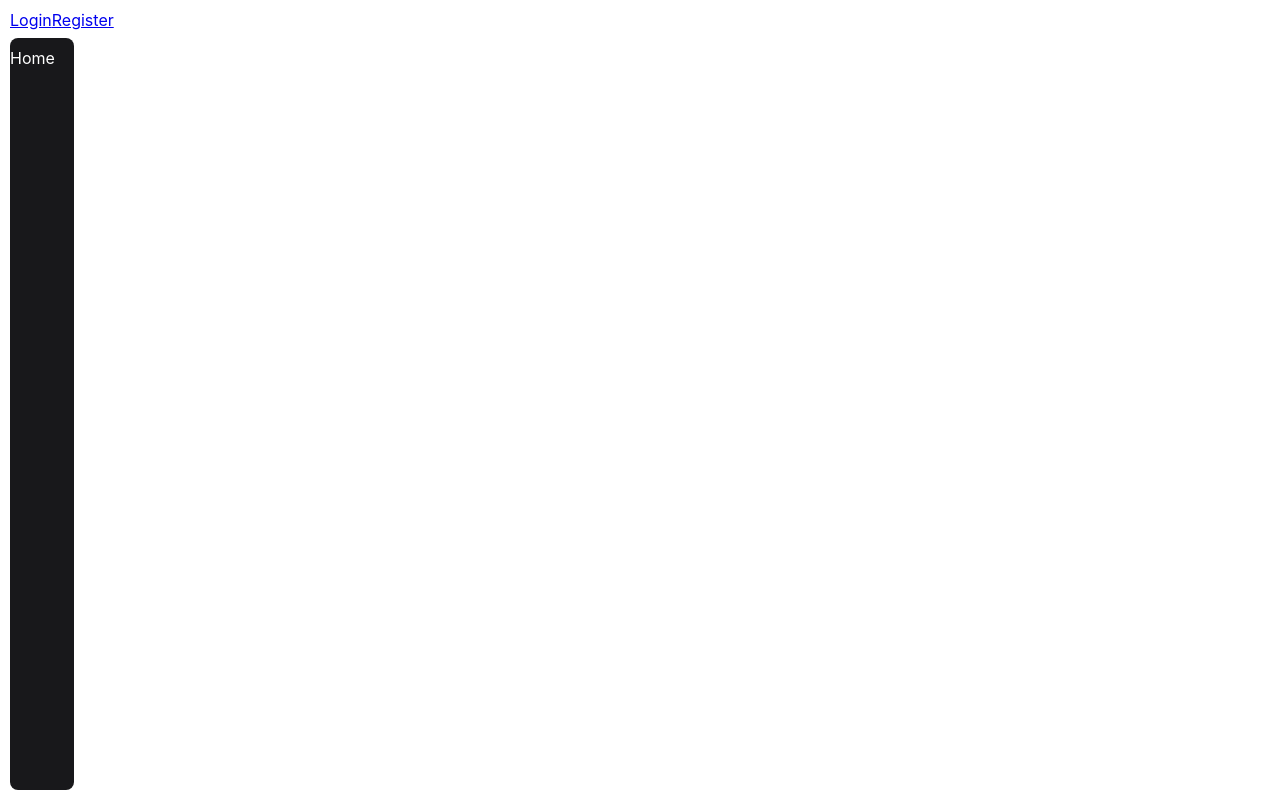
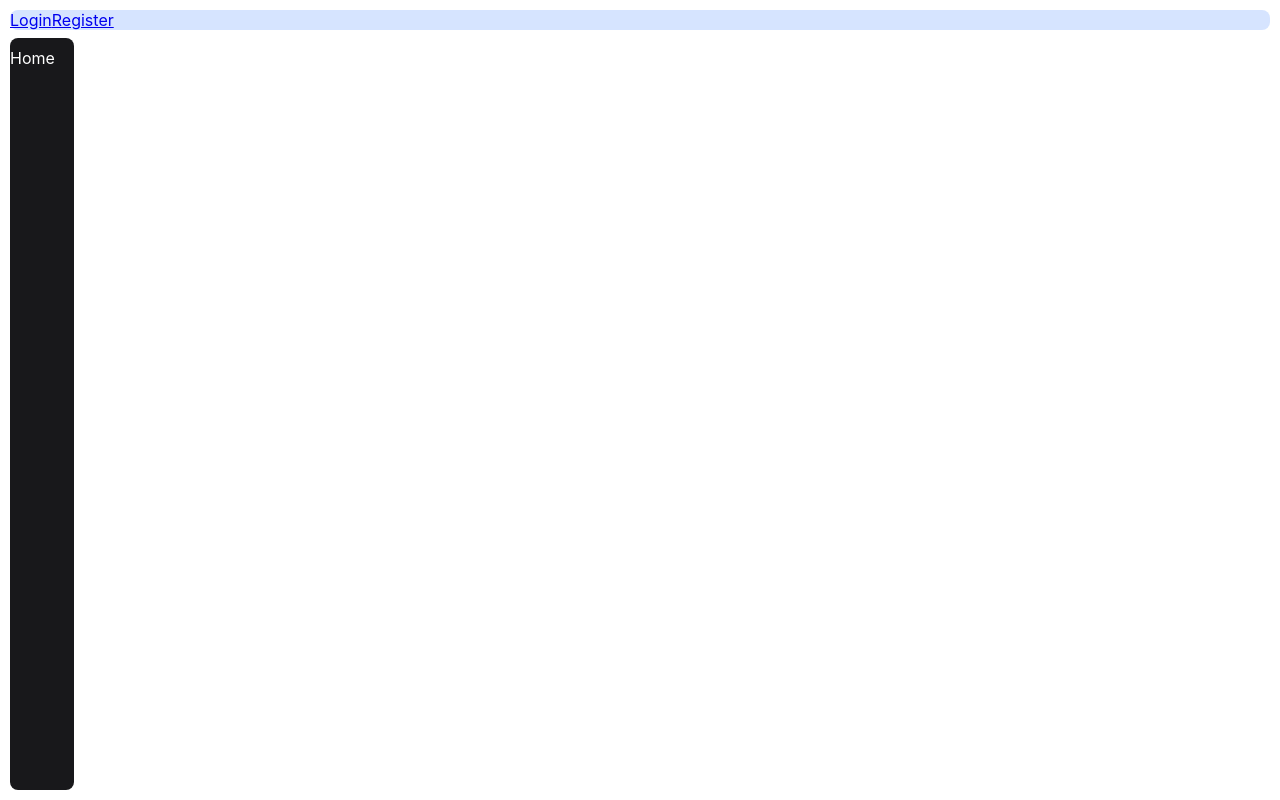
Before and after one commit to OskarWlaszczuk/fitness-collab, a React (Vite) app: page /#/ in a window 1280 px wide. Built offline with nearby package versions, Linux system fonts and the light colour scheme.

Commit message:
Added background color to StyledTopPanel

```diff
--- a/client/src/core/App/Layout/TopPanel/styled.ts
+++ b/client/src/core/App/Layout/TopPanel/styled.ts
@@ -4,4 +4,5 @@ export const StyledTopPanel = styled.aside`
     display: flex;
     grid-area: search;
     border-radius: 8px;
+    background-color: ${({theme}) => theme.colors.pattensBlue}
 `;
```
